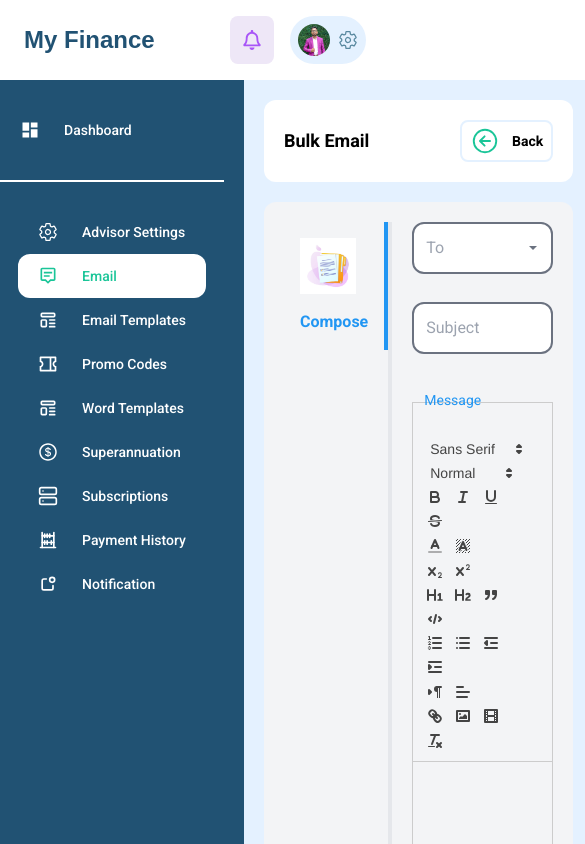
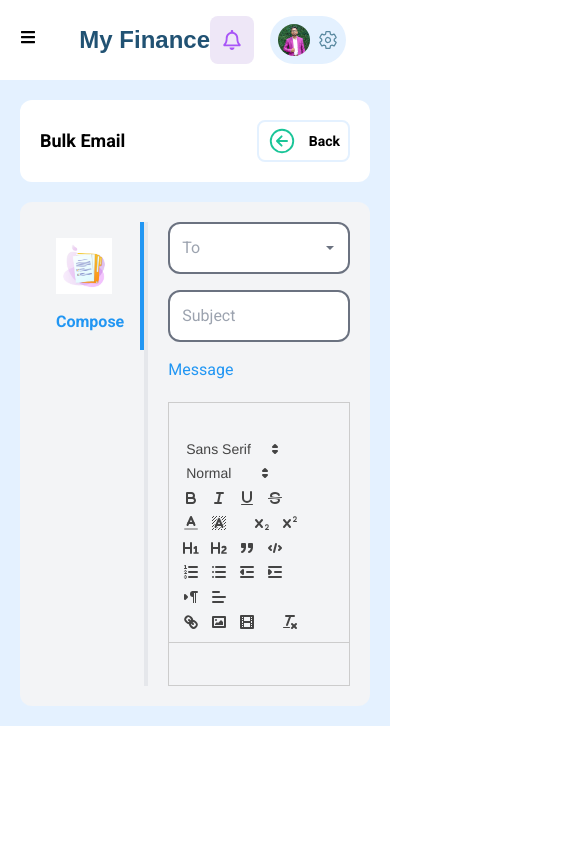
Before and after one commit to Ravisadilanka/My_Finance, a React (Vite) app: page /email in a window 390 px wide. Shown: the top 844 px of the page, 585 px wide, since content can reach past the window. Built offline with nearby package versions, Linux system fonts and the light colour scheme; a web font is replaced by a local one.

Commit message:
Responsive Email page

```diff
--- a/src/pages/Email.jsx
+++ b/src/pages/Email.jsx
@@ -6,6 +6,7 @@ import document from "../assets/document.jpg";
 import { IoMdArrowDropdown } from "react-icons/io";
 import ReactQuill from "react-quill";
 import "react-quill/dist/quill.snow.css";
+import { FaBars } from "react-icons/fa";
 
 const Email = () => {
   const [message, setMessage] = useState("");
@@ -58,13 +59,27 @@ const Email = () => {
     "image",
     "video",
   ];
+  const [isSidemenuOpen, setIsSidemenuOpen] = useState(true);
+
+  function toggleSidemenu() {
+    setIsSidemenuOpen(!isSidemenuOpen);
+  }
 
   return (
     <div className="flex flex-col h-screen">
-      <Header />
-      <div className="flex h-screen">
-        <Sidemenu />
-        <div className="flex flex-col w-full h-full bg-lightBlue p-5 gap-5">
+      <div className="md:block flex items-center justify-between px-5">
+        <div className="block md:hidden">
+          <button onClick={toggleSidemenu}>
+            <FaBars className="text-md" />
+          </button>
+        </div>
+        <Header />
+      </div>
+      <div className="md:flex">
+        <div className={isSidemenuOpen ? "hidden md:block" : ""}>
+          <Sidemenu />
+        </div>
+        <div className={isSidemenuOpen ? "flex flex-col w-full h-full bg-lightBlue p-5 gap-5" : "hidden md:block"}>
           <div className="bg-white flex justify-between p-5 rounded-xl items-center">
             <h1 className="text-lg font-bold">Bulk Email</h1>
             <button className="flex gap-3 items-center border-2 border-lightBlue py-1 px-2 rounded-lg">
@@ -82,7 +97,7 @@ const Email = () => {
             <div className="flex flex-col w-full">
               <form
                 action="submit"
-                className="flex flex-col w-full gap-7 h-full"
+                className="flex flex-col w-full gap-4 md:gap-7 h-full"
               >
                 <div className="relative w-full">
                   <IoMdArrowDropdown className="absolute right-3 top-1/2 transform -translate-y-1/2 text-gray-500" />
@@ -99,8 +114,8 @@ const Email = () => {
                   placeholder="Subject"
                   className="w-full p-3 rounded-xl border-2 border-gray-500"
                 />
-                <div className="relative flex flex-col h-full pb-10 ">
-                  <h3 className="absolute top-0 left-1 p-2 text-sm text-buttonBlue z-10">
+                <div className="md:relative md:flex md:flex-col md:h-full md:pb-10 ">
+                  <h3 className="md:absolute md:top-0 md:left-1 md:p-2 md:text-sm text-buttonBlue md:z-10">
                     Message
                   </h3>
                   <ReactQuill
@@ -108,7 +123,7 @@ const Email = () => {
                     onChange={setMessage}
                     modules={modules}
                     formats={formats}
-                    className="h-full pt-5"
+                    className="md:h-full pt-5"
                   />
                 </div>
               </form>
```
